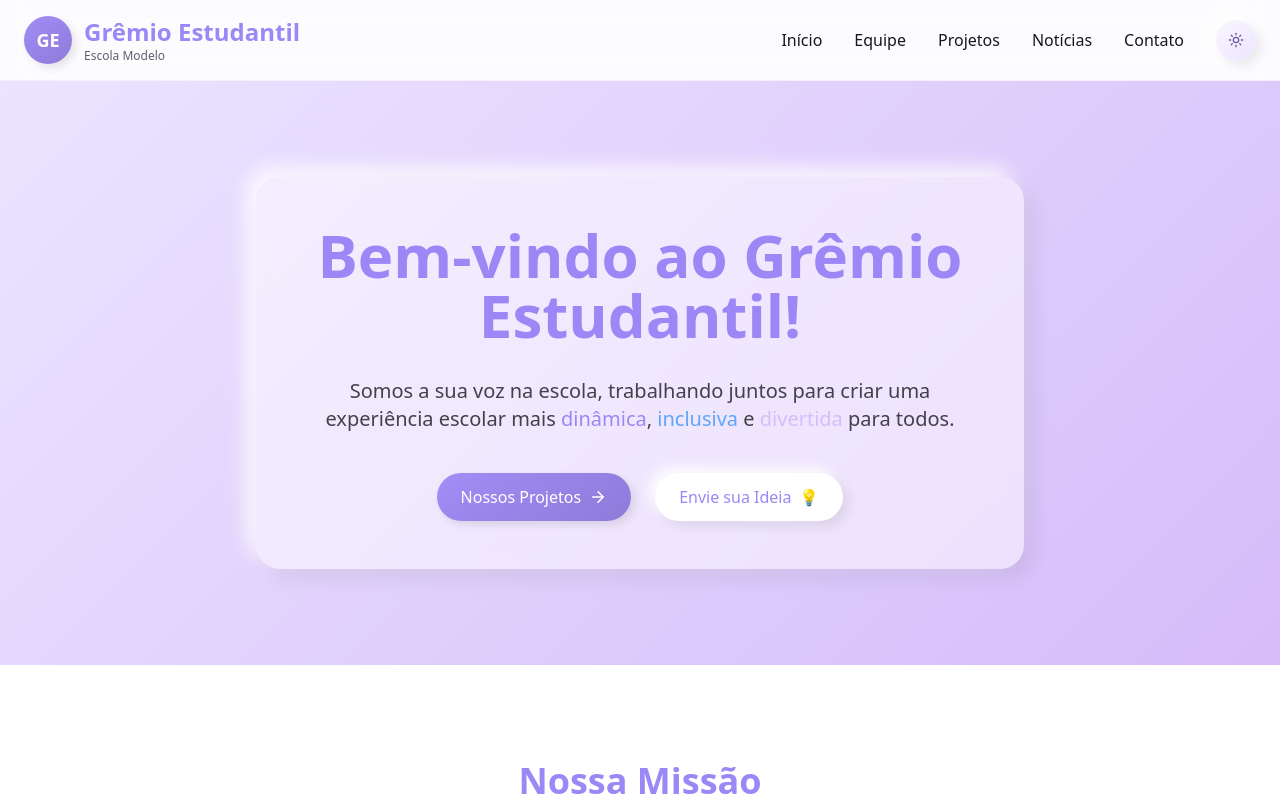
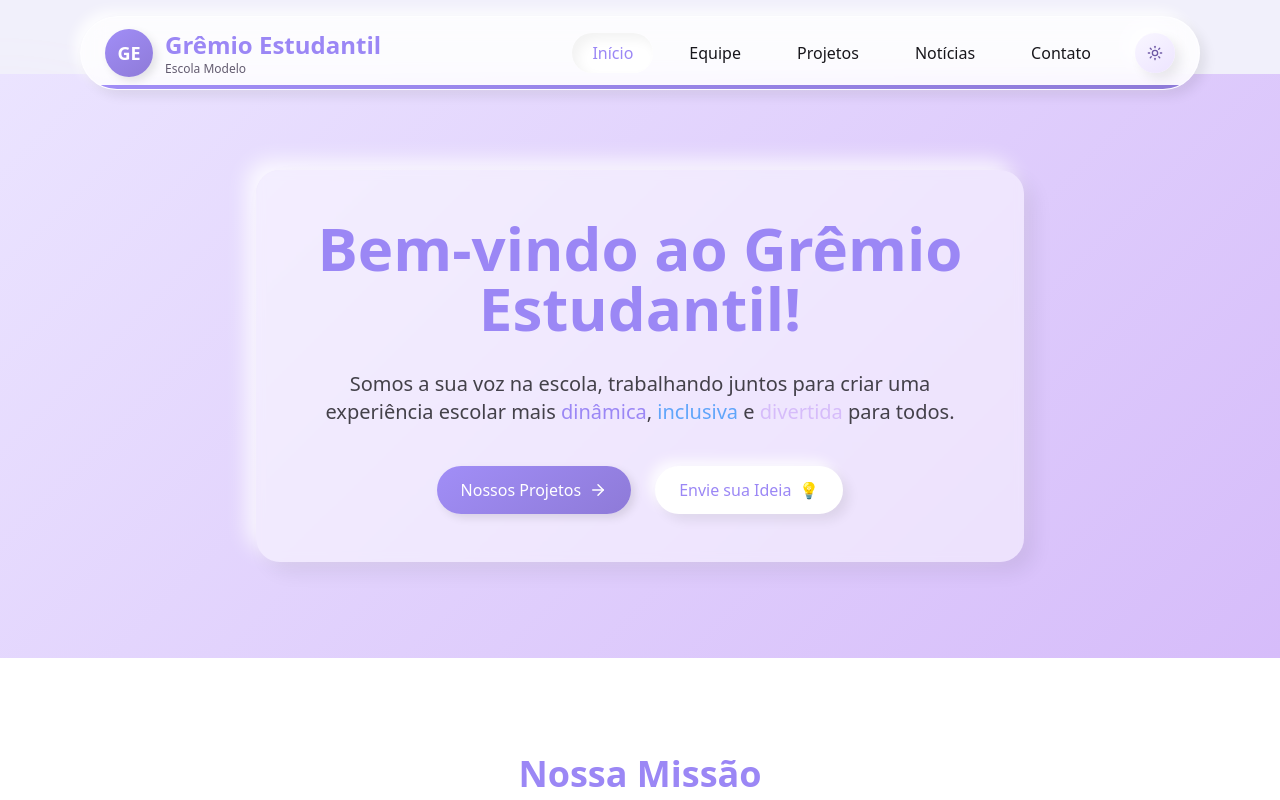
Before and after one commit to MaxwellMaciel/clay-guild-hub, a React (Vite) app: page / in a window 1280 px wide. Shown: the top 800 px of the page. Built offline with nearby package versions, Linux system fonts and the light colour scheme.

Commit message:
Refactor: Update Navbar design
Updated the Navbar to match the reference image, including rounded corners, a purple gradient line, and a rounded item selector with inner shadows.

```diff
--- a/src/components/Footer.tsx
+++ b/src/components/Footer.tsx
@@ -3,7 +3,7 @@ import { Link } from "react-router-dom";
 
 const Footer = () => {
   return (
-    <footer className="bg-button-gradient text-white">
+    <footer className="bg-button-gradient text-white mt-20 rounded-t-[2.5rem] shadow-clay-lg overflow-hidden relative">
       <div className="container mx-auto px-4 py-16">
         <div className="grid grid-cols-1 md:grid-cols-3 gap-12">
           <div>
@@ -60,6 +60,10 @@ const Footer = () => {
           </div>
         </div>
       </div>
+
+      {/* Clay blobs para efeito decorativo */}
+      <div className="clay-blob w-64 h-64 bg-gremio-light left-10 bottom-10"></div>
+      <div className="clay-blob w-80 h-80 bg-gremio-primary/30 right-[-5%] top-[-10%]"></div>
     </footer>
   );
 };
--- a/src/components/Navbar.tsx
+++ b/src/components/Navbar.tsx
@@ -1,13 +1,15 @@
 
 import { useState } from "react";
-import { Link } from "react-router-dom";
+import { Link, useLocation } from "react-router-dom";
 
 const Navbar = () => {
   const [isOpen, setIsOpen] = useState(false);
+  const location = useLocation();
 
   return (
-    <header className="sticky top-0 z-50 w-full border-b border-gremio-light/20 bg-white/80 backdrop-blur-md">
-      <div className="container mx-auto px-4 md:px-6 flex justify-between items-center py-4">
+    <header className="sticky top-4 z-50 w-full max-w-6xl mx-auto px-4">
+      <div className="w-full rounded-full bg-white/80 backdrop-blur-md shadow-clay-sm border border-white/50 relative overflow-hidden">
+        <div className="container mx-auto flex justify-between items-center py-3 px-6">
           <Link to="/" className="flex items-center gap-3">
             <div className="h-12 w-12 rounded-full bg-button-gradient flex items-center justify-center text-white font-bold text-lg shadow-clay-button">
               GE
@@ -43,15 +45,15 @@ const Navbar = () => {
           </button>
 
           {/* Desktop Navigation */}
-        <nav className="hidden md:flex items-center gap-8">
-          <NavLink to="/">Início</NavLink>
-          <NavLink to="/equipe">Equipe</NavLink>
-          <NavLink to="/projetos">Projetos</NavLink>
-          <NavLink to="/noticias">Notícias</NavLink>
-          <NavLink to="/contato">Contato</NavLink>
+          <nav className="hidden md:flex items-center gap-4">
+            <NavLink to="/" isActive={location.pathname === "/"}>Início</NavLink>
+            <NavLink to="/equipe" isActive={location.pathname === "/equipe"}>Equipe</NavLink>
+            <NavLink to="/projetos" isActive={location.pathname === "/projetos"}>Projetos</NavLink>
+            <NavLink to="/noticias" isActive={location.pathname === "/noticias"}>Notícias</NavLink>
+            <NavLink to="/contato" isActive={location.pathname === "/contato"}>Contato</NavLink>
 
             {/* Theme toggle */}
-          <button className="clay-icon w-10 h-10 text-gremio-tertiary">
+            <button className="clay-icon w-10 h-10 text-gremio-tertiary ml-2">
               <svg
                 xmlns="http://www.w3.org/2000/svg"
                 width="18"
@@ -75,10 +77,15 @@ const Navbar = () => {
               </svg>
             </button>
           </nav>
+        </div>
+
+        {/* Purple gradient line */}
+        <div className="absolute bottom-0 left-0 right-0 h-1 bg-button-gradient"></div>
+      </div>
 
       {/* Mobile Navigation */}
       {isOpen && (
-          <div className="absolute top-full left-0 right-0 bg-white shadow-clay p-6 rounded-b-clay md:hidden flex flex-col gap-4">
+        <div className="absolute top-full left-0 right-0 mt-2 bg-white shadow-clay p-6 rounded-clay md:hidden flex flex-col gap-4">
           <MobileNavLink to="/" onClick={() => setIsOpen(false)}>Início</MobileNavLink>
           <MobileNavLink to="/equipe" onClick={() => setIsOpen(false)}>Equipe</MobileNavLink>
           <MobileNavLink to="/projetos" onClick={() => setIsOpen(false)}>Projetos</MobileNavLink>
@@ -86,7 +93,6 @@ const Navbar = () => {
           <MobileNavLink to="/contato" onClick={() => setIsOpen(false)}>Contato</MobileNavLink>
         </div>
       )}
-      </div>
     </header>
   );
 };
@@ -94,15 +100,19 @@ const Navbar = () => {
 type NavLinkProps = {
   to: string;
   children: React.ReactNode;
+  isActive: boolean;
 };
 
-const NavLink = ({ to, children }: NavLinkProps) => (
+const NavLink = ({ to, children, isActive }: NavLinkProps) => (
   <Link
     to={to}
-    className="text-foreground hover:text-gremio-primary transition-colors relative group py-1 font-medium"
+    className={`px-5 py-2 rounded-full font-medium transition-all duration-300 relative ${
+      isActive
+        ? "bg-white text-gremio-primary shadow-clay-inner"
+        : "text-foreground hover:text-gremio-primary"
+    }`}
   >
     {children}
-    <span className="absolute bottom-0 left-0 w-0 h-0.5 bg-gremio-primary transition-all duration-300 group-hover:w-full"></span>
   </Link>
 );
 
--- a/src/index.css
+++ b/src/index.css
@@ -73,4 +73,9 @@
   .clay-blob {
     @apply absolute rounded-full blur-3xl opacity-20;
   }
+
+  /* Menu specific claymorphism styles */
+  .nav-item-active {
+    @apply bg-white text-gremio-primary shadow-clay-inner;
+  }
 }
```
Lines whose indentation alone changed are shown as unchanged.
